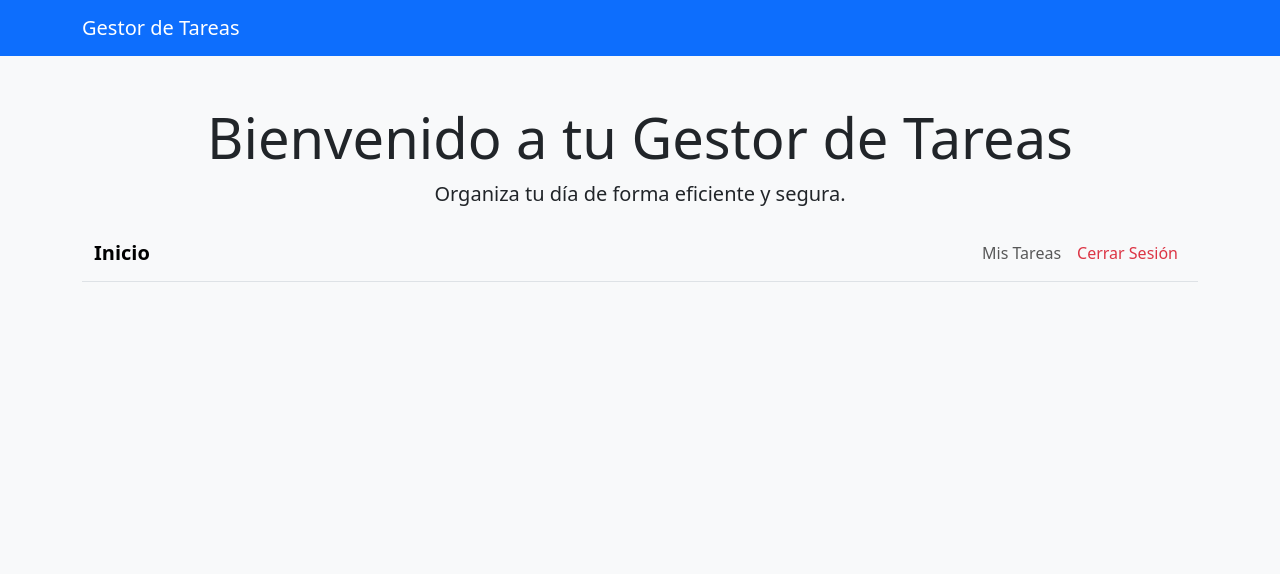
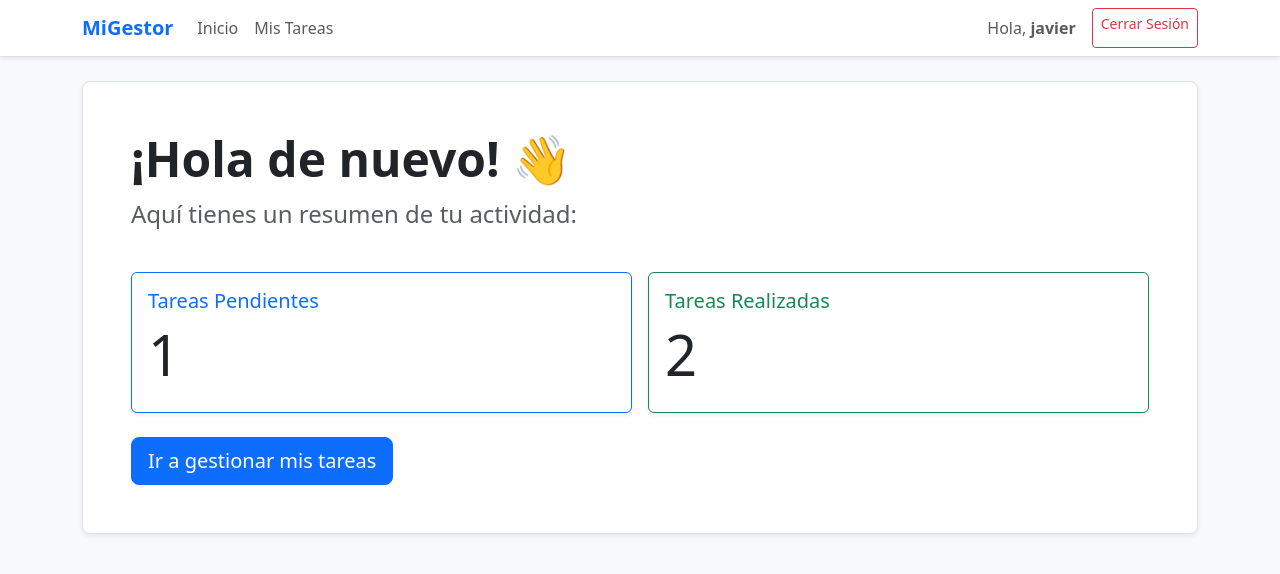
Before and after one commit to j4vi3r1/tareas_pendientes, a PHP site: page / in a window 1280 px wide. Shown: the top 574 px of the page. Run offline with PHP 8.4, Linux system fonts and the light colour scheme; the visitor is signed in with stand-in values (Sample User, id 1); data comes from the database, SQL or seed files in the repository; both versions use the stored data as it was after the commit.

Commit message:
Prototipo 2.0

```diff
--- a/editar.php
+++ b/editar.php
@@ -22,7 +22,7 @@ if (!$tarea) {
 if (isset($_POST['actualizar'])) {
     $stmt = $db->prepare("UPDATE tareas SET nombre = ? WHERE id = ? AND user_id = ?");
     $stmt->execute([$_POST['nombre'], $_POST['id'], $_SESSION['user_id']]);
-    header('Location: index.php');
+    header('Location: tareas.php');
     exit();
 }
 ?>
--- a/index.php
+++ b/index.php
@@ -1,34 +1,75 @@
 <?php
-// index.php (Portal de Bienvenida)
+// index.php
 session_start();
+$db = require_once 'db.php';
 ?>
 <!DOCTYPE html>
 <html lang="es">
 <head>
     <meta charset="UTF-8">
-    <title>Bienvenido al Gestor</title>
+    <title>Gestor de Tareas</title>
     <link href="https://cdn.jsdelivr.net/npm/bootstrap@5.3.0/dist/css/bootstrap.min.css" rel="stylesheet">
 </head>
 <body class="bg-light">
-    <nav class="navbar navbar-expand-lg navbar-dark bg-primary">
-        <div class="container">
-            <a class="navbar-brand" href="index.php">Gestor de Tareas</a>
+
+    <?php if(isset($_SESSION['user_id'])):
+        // --- VISTA PARA USUARIO LOGUEADO (DASHBOARD) ---
+        include 'menu.php'; ?>
+
+        <div class="container mt-4">
+            <div class="p-5 mb-4 bg-white rounded-3 shadow-sm border">
+                <h1 class="display-5 fw-bold">¡Hola de nuevo! 👋</h1>
+                <p class="fs-4 text-muted">Aquí tienes un resumen de tu actividad:</p>
+
+                <div class="row mt-4 g-3">
+                    <div class="col-md-6">
+                        <div class="card border-primary shadow-sm h-100">
+                            <div class="card-body">
+                                <h5 class="card-title text-primary">Tareas Pendientes</h5>
+                                <?php
+                                    $stmt = $db->prepare("SELECT COUNT(*) FROM tareas WHERE user_id = ? AND estado = 'pendiente'");
+                                    $stmt->execute([$_SESSION['user_id']]);
+                                    echo "<h2 class='display-4'>".$stmt->fetchColumn()."</h2>";
+                                ?>
+                            </div>
+                        </div>
+                    </div>
+
+                    <div class="col-md-6">
+                        <div class="card border-success shadow-sm h-100">
+                            <div class="card-body">
+                                <h5 class="card-title text-success">Tareas Realizadas</h5>
+                                <?php
+                                    $stmt = $db->prepare("SELECT COUNT(*) FROM tareas WHERE user_id = ? AND estado = 'completada'");
+                                    $stmt->execute([$_SESSION['user_id']]);
+                                    echo "<h2 class='display-4'>".$stmt->fetchColumn()."</h2>";
+                                ?>
+                            </div>
+                        </div>
+                    </div>
+                </div>
+
+                <div class="mt-4">
+                    <a href="tareas.php" class="btn btn-primary btn-lg">Ir a gestionar mis tareas</a>
+                </div>
+            </div>
         </div>
-    </nav>
 
-    <div class="container mt-5 text-center">
-        <h1 class="display-4">Bienvenido a tu Gestor de Tareas</h1>
-        <p class="lead">Organiza tu día de forma eficiente y segura.</p>
+    <?php else:
+        // --- VISTA PARA INVITADO (BIENVENIDA) --- ?>
+        <div class="container d-flex align-items-center justify-content-center" style="min-height: 100vh;">
+            <div class="text-center p-5 bg-white shadow rounded" style="max-width: 500px; width: 100%;">
+                <h1 class="display-4 fw-bold text-primary">Gestor de Tareas</h1>
+                <p class="lead mt-3">Organiza tu vida de forma eficiente y segura.</p>
+                <hr class="my-4">
+                <div class="d-grid gap-2">
+                    <a href="login.php" class="btn btn-success btn-lg">Iniciar Sesión</a>
+                    <a href="registro.php" class="btn btn-outline-primary btn-lg">Crear una cuenta</a>
+                </div>
+            </div>
+        </div>
+    <?php endif; ?>
 
-        <?php if(isset($_SESSION['user_id'])): ?>
-            <?php include 'menu.php'; ?>
-
-        <?php else: ?>
-            <div class="mt-4">
-                <a href="login.php" class="btn btn-success btn-lg">Iniciar Sesión</a>
-                <a href="registro.php" class="btn btn-outline-primary btn-lg">Registrarse</a>
-            </div>
-        <?php endif; ?>
-    </div>
+    <script src="https://cdn.jsdelivr.net/npm/bootstrap@5.3.0/dist/js/bootstrap.bundle.min.js"></script>
 </body>
 </html>
--- a/menu.php
+++ b/menu.php
@@ -1,9 +1,45 @@
-<nav class="navbar navbar-expand-lg navbar-light bg-light mb-4 border-bottom">
+<?php
+// menu.php
+// Usamos la variable $db que viene del archivo principal (index.php o tareas.php)
+// Si no existe, la inicializamos
+if (!isset($db)) {
+    $db = require_once 'db.php';
+}
+
+$username = "Usuario";
+if (isset($_SESSION['user_id'])) {
+    $stmt = $db->prepare("SELECT username FROM usuarios WHERE id = ?");
+    $stmt->execute([$_SESSION['user_id']]);
+    $user = $stmt->fetch(PDO::FETCH_ASSOC);
+    if ($user) {
+        $username = htmlspecialchars($user['username']);
+    }
+}
+?>
+<nav class="navbar navbar-expand-lg navbar-light bg-white border-bottom shadow-sm mb-4">
     <div class="container">
-        <a class="navbar-brand" href="index.php"><strong>Inicio</strong></a>
-        <div class="navbar-nav">
-            <a class="nav-link" href="tareas.php">Mis Tareas</a>
-            <a class="nav-link text-danger" href="logout.php">Cerrar Sesión</a>
+        <a class="navbar-brand fw-bold text-primary" href="index.php">MiGestor</a>
+
+        <button class="navbar-toggler" type="button" data-bs-toggle="collapse" data-bs-target="#navbarNav">
+            <span class="navbar-toggler-icon"></span>
+        </button>
+
+        <div class="collapse navbar-collapse" id="navbarNav">
+            <ul class="navbar-nav me-auto">
+                <li class="nav-item">
+                    <a class="nav-link" href="index.php">Inicio</a>
+                </li>
+                <li class="nav-item">
+                    <a class="nav-link" href="tareas.php">Mis Tareas</a>
+                </li>
+            </ul>
+
+            <div class="navbar-nav">
+                <span class="navbar-text me-3">
+                    Hola, <strong><?php echo $username; ?></strong>
+                </span>
+                <a class="btn btn-outline-danger btn-sm" href="logout.php">Cerrar Sesión</a>
+            </div>
         </div>
     </div>
 </nav>
--- a/process.php
+++ b/process.php
@@ -9,7 +9,7 @@ if (isset($_POST['agregar'])) {
     // Insertamos incluyendo el user_id para asociar la tarea al usuario
     $stmt = $db->prepare("INSERT INTO tareas (nombre, user_id) VALUES (?, ?)");
     $stmt->execute([$nombre, $_SESSION['user_id']]);
-    header('Location: index.php');
+    header('Location: tareas.php');
     exit();
 }
 
@@ -19,7 +19,7 @@ if (isset($_GET['eliminar'])) {
     $id = $_GET['eliminar'];
     $stmt = $db->prepare("DELETE FROM tareas WHERE id = ? AND user_id = ?");
     $stmt->execute([$id, $_SESSION['user_id']]);
-    header('Location: index.php');
+    header('Location: tareas.php');
     exit();
 }
 
@@ -32,7 +32,7 @@ if (isset($_GET['cambiar_estado'])) {
 
     $stmt = $db->prepare("UPDATE tareas SET estado = ? WHERE id = ? AND user_id = ?");
     $stmt->execute([$nuevo_estado, $id, $_SESSION['user_id']]);
-    header('Location: index.php');
+    header('Location: tareas.php');
     exit();
 }
 ?>
```
Also changed, not shown: login.php (+22 -3 lines), tareas.db.
